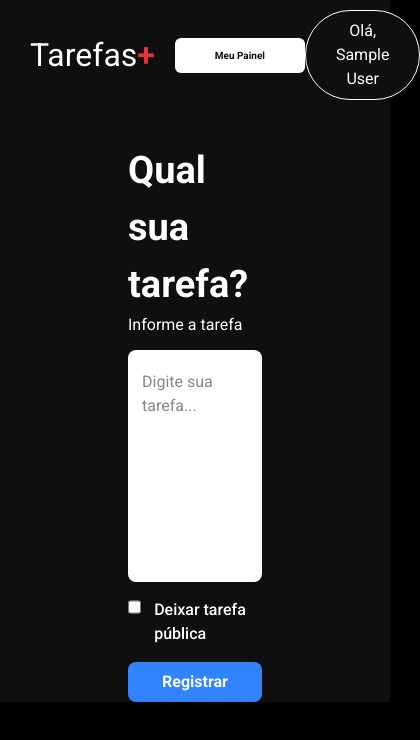
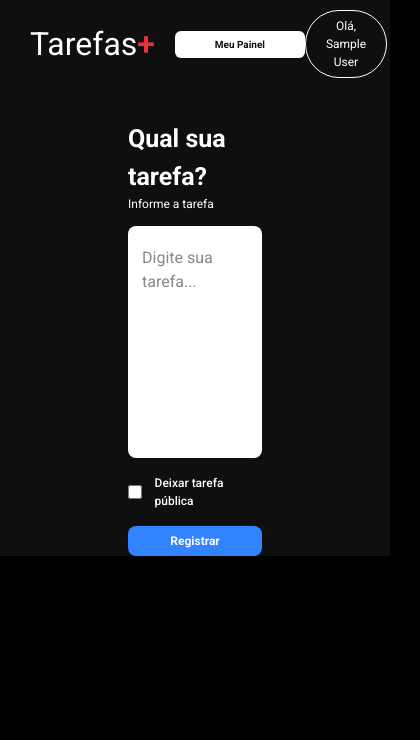
Before and after one commit to BrenoDev00/Estudos_Next, a Next.js app in the folder task-app/: page /dashboard in a window 390 px wide. Shown: the top 740 px of the page, 420 px wide, since content can reach past the window. Built offline with nearby package versions, Linux system fonts and the light colour scheme; no server answers; sample sign-in values are in the browser's storage.

Commit message:
adiciona responsividade no componente LabelBox

```diff
--- a/task-app/src/app/dashboard/page.tsx
+++ b/task-app/src/app/dashboard/page.tsx
@@ -16,13 +16,23 @@ export default function Dashboard({ session }: SessionType) {
         >
           <section className="grow max-w-[1024px] px-[128px]">
             <div>
-              <h1 className="font-bold text-[38px] mt-[32px]">
+              <h1
+                className={twMerge(
+                  "font-bold text-[38px] mt-[32px]",
+                  "max-md:text-[30px] max-sm:text-[25px]"
+                )}
+              >
                 Qual sua tarefa?
               </h1>
 
               <form className="flex flex-col gap-[16px]">
                 <div className="flex flex-col gap-[13px]">
-                  <label htmlFor="task-field">Informe a tarefa</label>
+                  <label
+                    htmlFor="task-field"
+                    className={twMerge("max-md:text-[14px] max-sm:text-[12px]")}
+                  >
+                    Informe a tarefa
+                  </label>
                   <Textarea
                     id={"task-field"}
                     rows={8}
@@ -32,13 +42,22 @@ export default function Dashboard({ session }: SessionType) {
                   />
                 </div>
 
-                <div className="flex gap-[13px]">
+                <div className="flex gap-[13px] items-center">
                   <input
                     type="checkbox"
                     id="public-task"
-                    className="w-[18px] h-[18px] cursor-pointer"
+                    className={twMerge(
+                      "w-[18px] h-[18px] cursor-pointer",
+                      "max-md:w-[14px] max-md:h-[18px]"
+                    )}
                   />
-                  <label htmlFor="public-task" className="font-medium">
+                  <label
+                    htmlFor="public-task"
+                    className={twMerge(
+                      "font-medium",
+                      "max-md:text-[14px] max-sm:text-[12px]"
+                    )}
+                  >
                     Deixar tarefa pública
                   </label>
                 </div>
--- a/task-app/src/components/button.tsx
+++ b/task-app/src/components/button.tsx
@@ -16,7 +16,9 @@ export const Button = ({
     buttonStyle = twMerge(
       "bg-bg-black rounded-full py-[8px] px-[30px]",
       "border border-white cursor-pointer",
-      "hover:bg-white hover:text-bg-black transition duration-300"
+      "hover:bg-white hover:text-bg-black transition duration-300",
+      "max-md:text-[14px] max-sm:text-[12px]",
+      "max-md:px-[25px] max-md:py-[6px] max-sm:px-[20px]"
     );
 
     return (
@@ -32,7 +34,9 @@ export const Button = ({
 
   if (variant === "secondary") {
     buttonStyle = twMerge(
-      "bg-bg-blue rounded-[8px] py-[8px] px-[30px] cursor-pointer font-bold"
+      "bg-bg-blue rounded-[8px] py-[8px] px-[30px] cursor-pointer font-bold",
+      "max-md:text-[14px] max-sm:text-[12px]",
+      "max-md:px-[25px] max-md:py-[6px] max-sm:px-[20px]"
     );
 
     return (
--- a/task-app/src/components/header.tsx
+++ b/task-app/src/components/header.tsx
@@ -24,7 +24,12 @@ export const Header = () => {
 
         {session?.user && (
           <Link href={"/dashboard"}>
-            <LabelBox className="py-[6px] px-[4px] w-[130px] text-[14px]">
+            <LabelBox
+              className={twMerge(
+                "py-[6px] px-[4px] w-[130px] text-[14px]",
+                "max-md:px-[2px] max-md:py-[6px]"
+              )}
+            >
               Meu Painel
             </LabelBox>
           </Link>
--- a/task-app/src/components/label-box.tsx
+++ b/task-app/src/components/label-box.tsx
@@ -9,7 +9,7 @@ export const LabelBox = ({ children, className }: LabelBoxProps) => {
       className={twMerge(
         "font-bold text-[22px] text-bg-black bg-white text-center w-[300px]",
         "py-[14px] px-[44px] rounded-[6px]",
-        "max-md:text-[12px] max-sm:text-[10px] max-md:py-[10px] max-md:px-[30px]",
+        "max-md:text-[12px] max-md:px-[30px] max-md:py-[10px] max-sm:text-[10px]",
         className
       )}
     >
```
